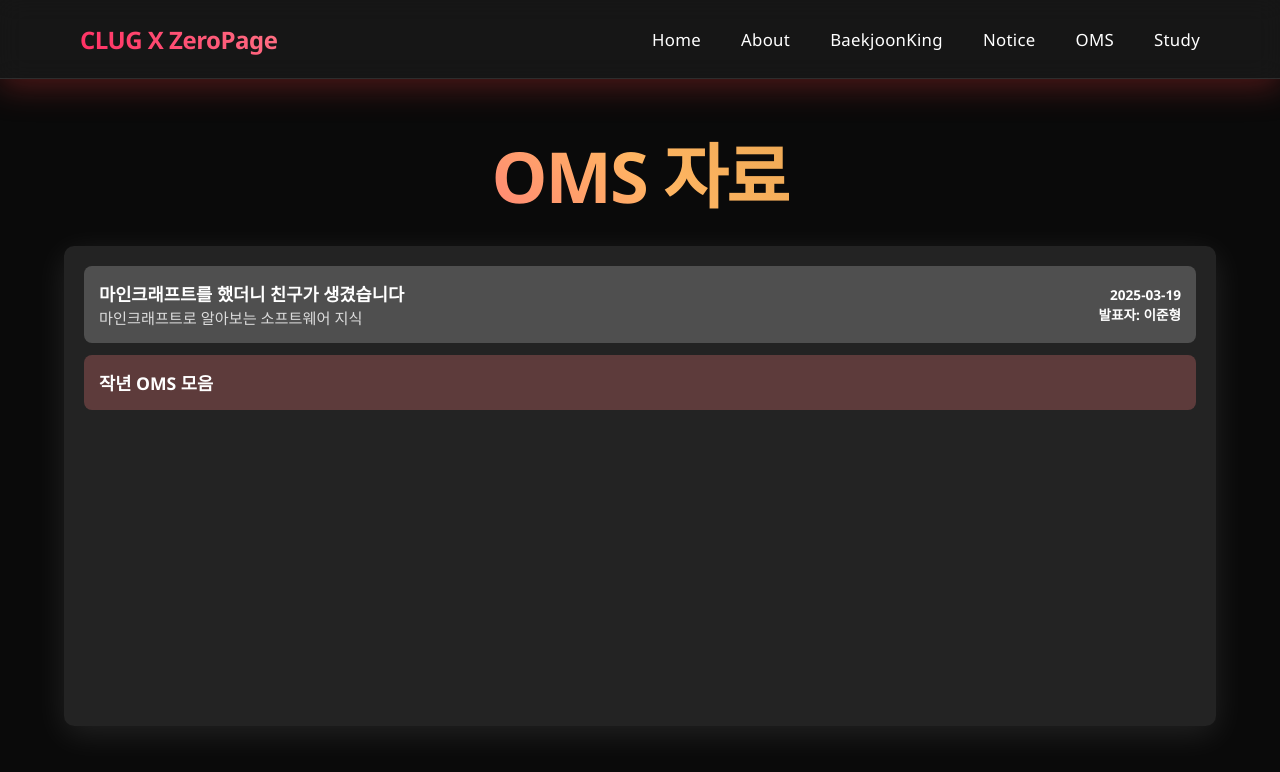
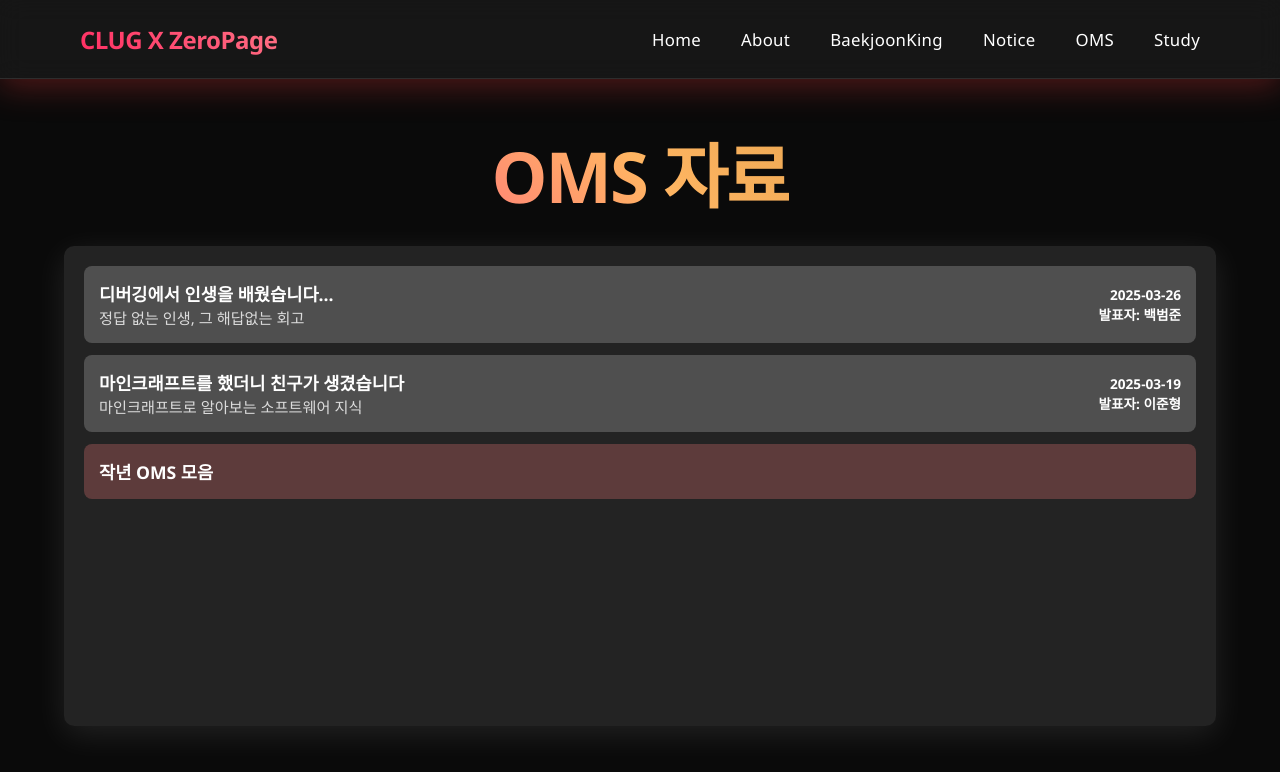
Before and after one commit to CLUGXZeroPage/cz-portal-FE, a Vue app: page /omss in a window 1280 px wide. Shown: the top 772 px of the page. Built offline with nearby package versions, Linux system fonts and the light colour scheme.

Commit message:
UPDATE: notice and oms contents

```diff
--- a/public/omss.json
+++ b/public/omss.json
@@ -5,5 +5,12 @@
     "subtitle": "마인크래프트로 알아보는 소프트웨어 지식",
     "date": "2025-03-19",
     "presenter": "이준형"
+  },
+  {
+    "id": 2,
+    "title": "디버깅에서 인생을 배웠습니다...",
+    "subtitle": "정답 없는 인생, 그 해답없는 회고",
+    "date": "2025-03-26",
+    "presenter": "백범준"
   }
 ]
--- a/src/pages/omss.vue
+++ b/src/pages/omss.vue
@@ -50,7 +50,8 @@ export default {
     const loadOMSS = async () => {
       try {
         const response = await fetch('/omss.json');
-        omss.value = await response.json();
+        const data = await response.json();
+        omss.value = data.sort((a, b) => b.id - a.id);
       } catch (error) {
         console.error('Failed to load OMS data:', error);
       }
```
Also changed, not shown: public/notices.json (+8 -0 lines), 1 other file (tests, documents, lock files or other folders).
